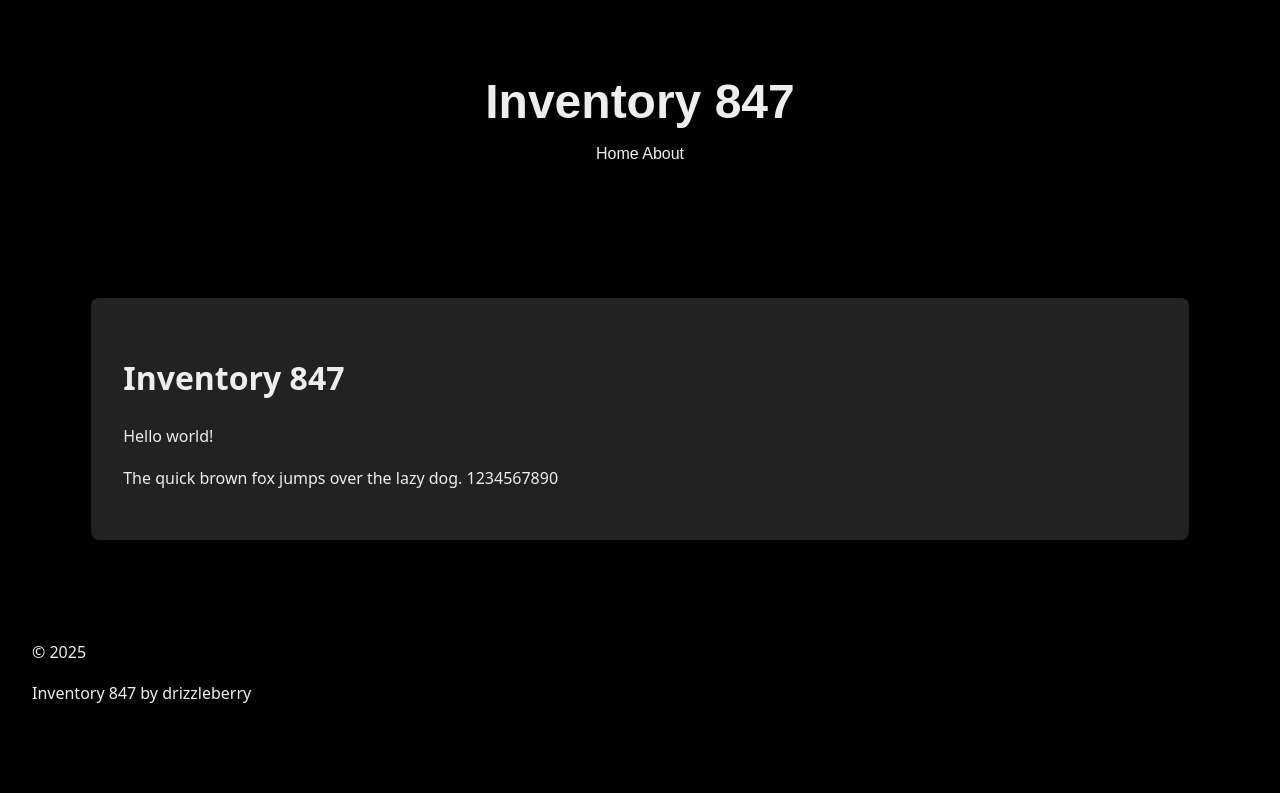
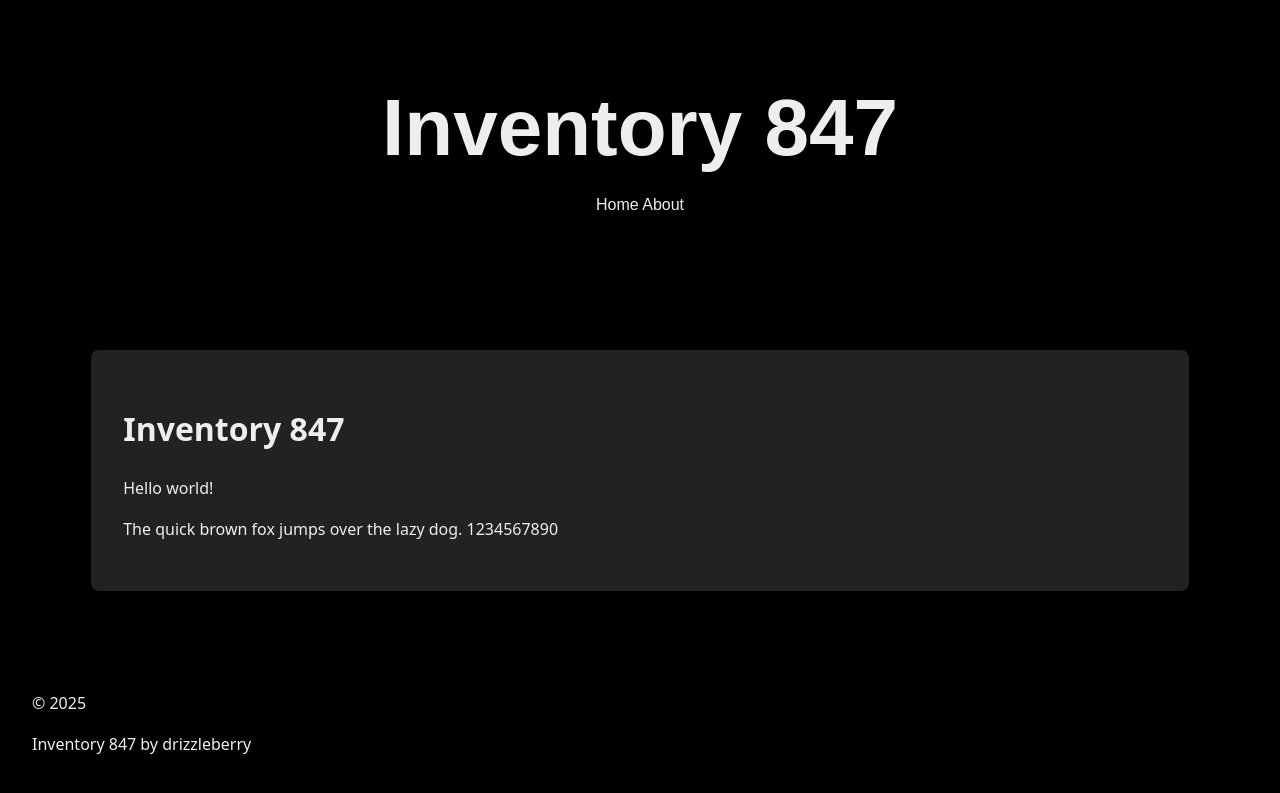
Before and after one commit to drizzleberry/drizzleberry.github.io, a Jekyll site: the page built from index.md, in a window 1280 px wide. Shown: the top 793 px of the page. Built offline with Jekyll 4.4.1, drawn with Linux system fonts in a browser that asks for light colours; a style sheet for code colours, icons or effects is not loaded.

Commit message:
Update style.css

```diff
--- a/assets/css/style.css
+++ b/assets/css/style.css
@@ -30,8 +30,9 @@ header a {
 }
 
 header h1 {
-  font-size: 3rem;
+  font-size: 5rem;
   margin: 0;
+  color: eee;
 }
 
 a {
```
